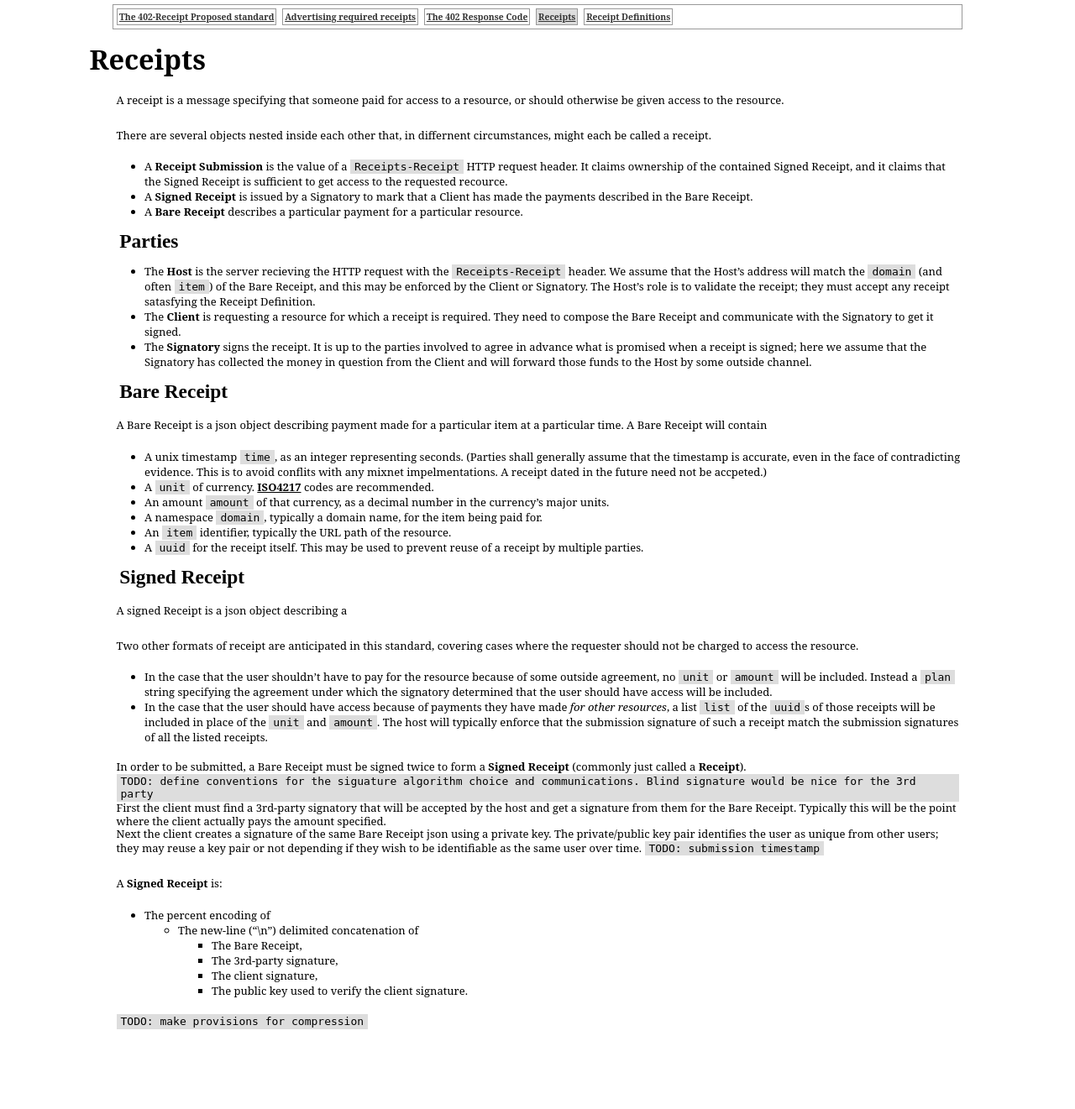
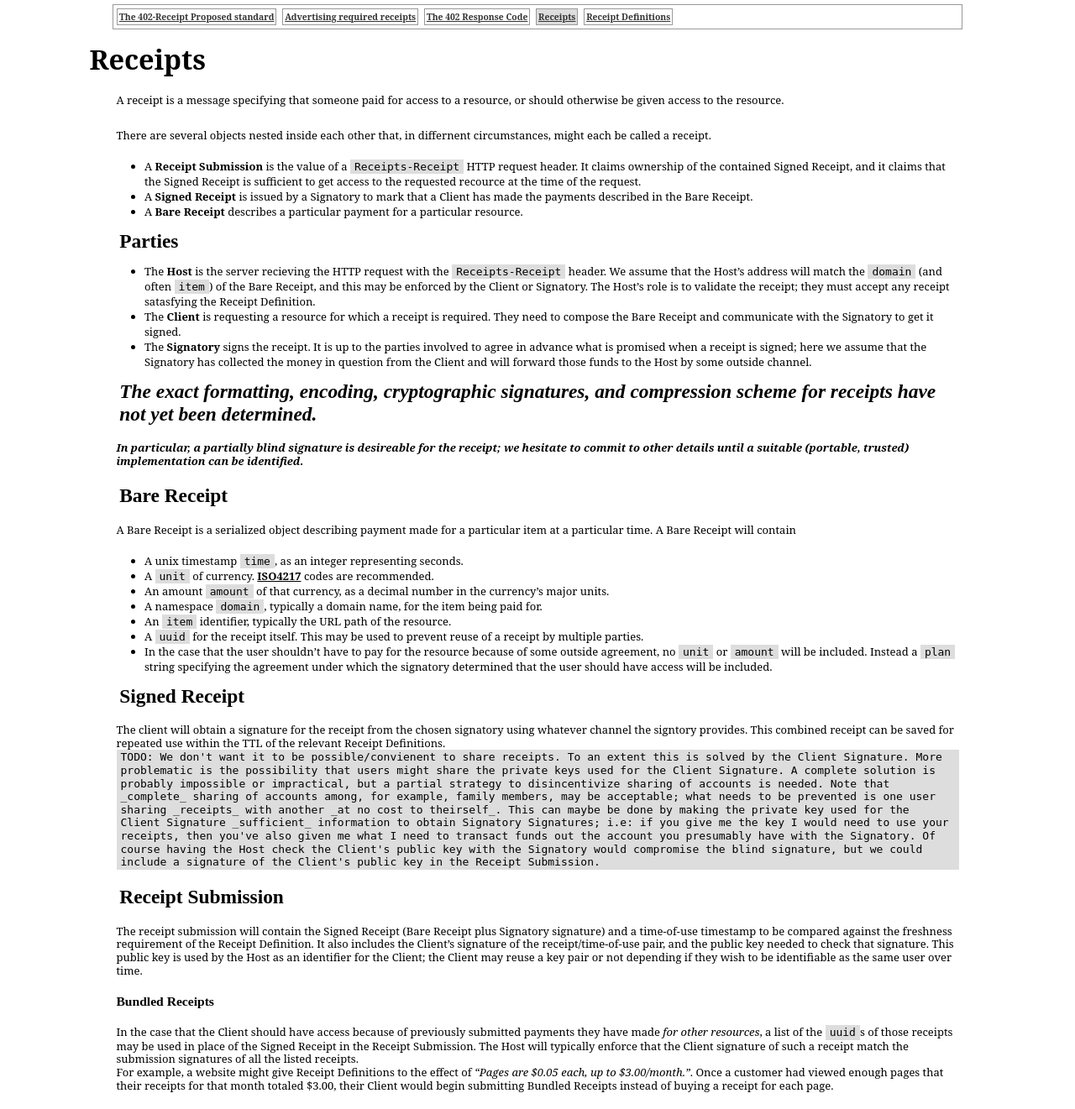
Before and after one commit to erikpukinskis/direct-monetization-static, a Jekyll site: the page built from _proposal/receipts.markdown, in a window 1280 px wide. Shown: the whole page at 84% size. Built offline with Jekyll 4.4.1, drawn with Linux system fonts in a browser that asks for light colours; before the commit the page ends 1245 px from its top, so only the background shows below that.

Commit message:
edit receipt.html

```diff
--- a/_proposal/receipts.markdown
+++ b/_proposal/receipts.markdown
@@ -10,7 +10,7 @@ A receipt is a message specifying that someone paid for access to a resource, or
 
 There are several objects nested inside each other that, in differnent circumstances, might each be called a receipt.
 
-- A **Receipt Submission** is the value of a `Receipts-Receipt` HTTP request header. It claims ownership of the contained Signed Receipt, and it claims that the Signed Receipt is sufficient to get access to the requested recource.
+- A **Receipt Submission** is the value of a `Receipts-Receipt` HTTP request header. It claims ownership of the contained Signed Receipt, and it claims that the Signed Receipt is sufficient to get access to the requested recource at the time of the request.
 - A **Signed Receipt** is issued by a Signatory to mark that a Client has made the payments described in the Bare Receipt.
 - A **Bare Receipt** describes a particular payment for a particular resource.
 
@@ -19,38 +19,27 @@ There are several objects nested inside each other that, in differnent circumsta
 - The **Client** is requesting a resource for which a receipt is required. They need to compose the Bare Receipt and communicate with the Signatory to get it signed.
 - The **Signatory** signs the receipt. It is up to the parties involved to agree in advance what is promised when a receipt is signed; here we assume that the Signatory has collected the money in question from the Client and will forward those funds to the Host by some outside channel.
 
-
+## _The exact formatting, encoding, cryptographic signatures, and compression scheme for receipts have not yet been determined._
+_**In particular, a partially blind signature is desireable for the receipt; we hesitate to commit to other details until a suitable (portable, trusted) implementation can be identified.**_
 
 ## Bare Receipt
-A Bare Receipt is a json object describing payment made for a particular item at a particular time. A Bare Receipt will contain
+A Bare Receipt is a serialized object describing payment made for a particular item at a particular time. A Bare Receipt will contain
 
-- A unix timestamp `time`, as an integer representing seconds. (Parties shall generally assume that the timestamp is accurate, even in the face of contradicting evidence. This is to avoid conflits with any mixnet impelmentations. A receipt dated in the future need not be accpeted.)
+- A unix timestamp `time`, as an integer representing seconds.
 - A `unit` of currency. [ISO4217](https://en.wikipedia.org/wiki/ISO_4217) codes are recommended.
 - An amount `amount` of that currency, as a decimal number in the currency's major units.
 - A namespace `domain`, typically a domain name, for the item being paid for.
 - An `item` identifier, typically the URL path of the resource.
 - A `uuid` for the receipt itself. This may be used to prevent reuse of a receipt by multiple parties.
+- In the case that the user shouldn't have to pay for the resource because of some outside agreement, no `unit` or `amount` will be included. Instead a `plan` string specifying the agreement under which the signatory determined that the user should have access will be included.
 
 ## Signed Receipt
-A signed Receipt is a json object describing a
+The client will obtain a signature for the receipt from the chosen signatory using whatever channel the signtory provides. This combined receipt can be saved for repeated use within the TTL of the relevant Receipt Definitions.
+`TODO: We don't want it to be possible/convienent to share receipts. To an extent this is solved by the Client Signature. More problematic is the possibility that users might share the private keys used for the Client Signature. A complete solution is probably impossible or impractical, but a partial strategy to disincentivize sharing of accounts is needed. Note that _complete_ sharing of accounts among, for example, family members, may be acceptable; what needs to be prevented is one user sharing _receipts_ with another _at no cost to theirself_. This can maybe be done by making the private key used for the Client Signature _sufficient_ information to obtain Signatory Signatures; i.e: if you give me the key I would need to use your receipts, then you've also given me what I need to transact funds out the account you presumably have with the Signatory. Of course having the Host check the Client's public key with the Signatory would compromise the blind signature, but we could include a signature of the Client's public key in the Receipt Submission.`
 
-Two other formats of receipt are anticipated in this standard, covering cases where the requester should not be charged to access the resource.
+## Receipt Submission
+The receipt submission will contain the Signed Receipt (Bare Receipt plus Signatory signature) and a time-of-use timestamp to be compared against the freshness requirement of the Receipt Definition. It also includes the Client's signature of the receipt/time-of-use pair, and the public key needed to check that signature. This public key is used by the Host as an identifier for the Client; the Client may reuse a key pair or not depending if they wish to be identifiable as the same user over time.
 
-- In the case that the user shouldn't have to pay for the resource because of some outside agreement, no `unit` or `amount` will be included. Instead a `plan` string specifying the agreement under which the signatory determined that the user should have access will be included.
-- In the case that the user should have access because of payments they have made _for other resources_, a list `list` of the `uuid`s of those receipts will be included in place of the `unit` and `amount`. The host will typically enforce that the submission signature of such a receipt match the submission signatures of all the listed receipts.
-
-In order to be submitted, a Bare Receipt must be signed twice to form a **Signed Receipt** (commonly just called a **Receipt**).
-`TODO: define conventions for the siguature algorithm choice and communications. Blind signature would be nice for the 3rd party`
-First the client must find a 3rd-party signatory that will be accepted by the host and get a signature from them for the Bare Receipt. Typically this will be the point where the client actually pays the amount specified.
-Next the client creates a signature of the same Bare Receipt json using a private key. The private/public key pair identifies the user as unique from other users; they may reuse a key pair or not depending if they wish to be identifiable as the same user over time. `TODO: submission timestamp`
-
-A **Signed Receipt** is:
-
-- The percent encoding of
-    - The new-line ("\n") delimited concatenation of
-        - The Bare Receipt,
-        - The 3rd-party signature,
-        - The client signature,
-        - The public key used to verify the client signature.
-
-`TODO: make provisions for compression`
+### Bundled Receipts
+In the case that the Client should have access because of previously submitted payments they have made _for other resources_, a list of the `uuid`s of those receipts may be used in place of the Signed Receipt in the Receipt Submission. The Host will typically enforce that the Client signature of such a receipt match the submission signatures of all the listed receipts.
+For example, a website might give Receipt Definitions to the effect of _"Pages are \$0.05 each, up to \$3.00/month."_. Once a customer had viewed enough pages that their receipts for that month totaled \$3.00, their Client would begin submitting Bundled Receipts instead of buying a receipt for each page.
```
